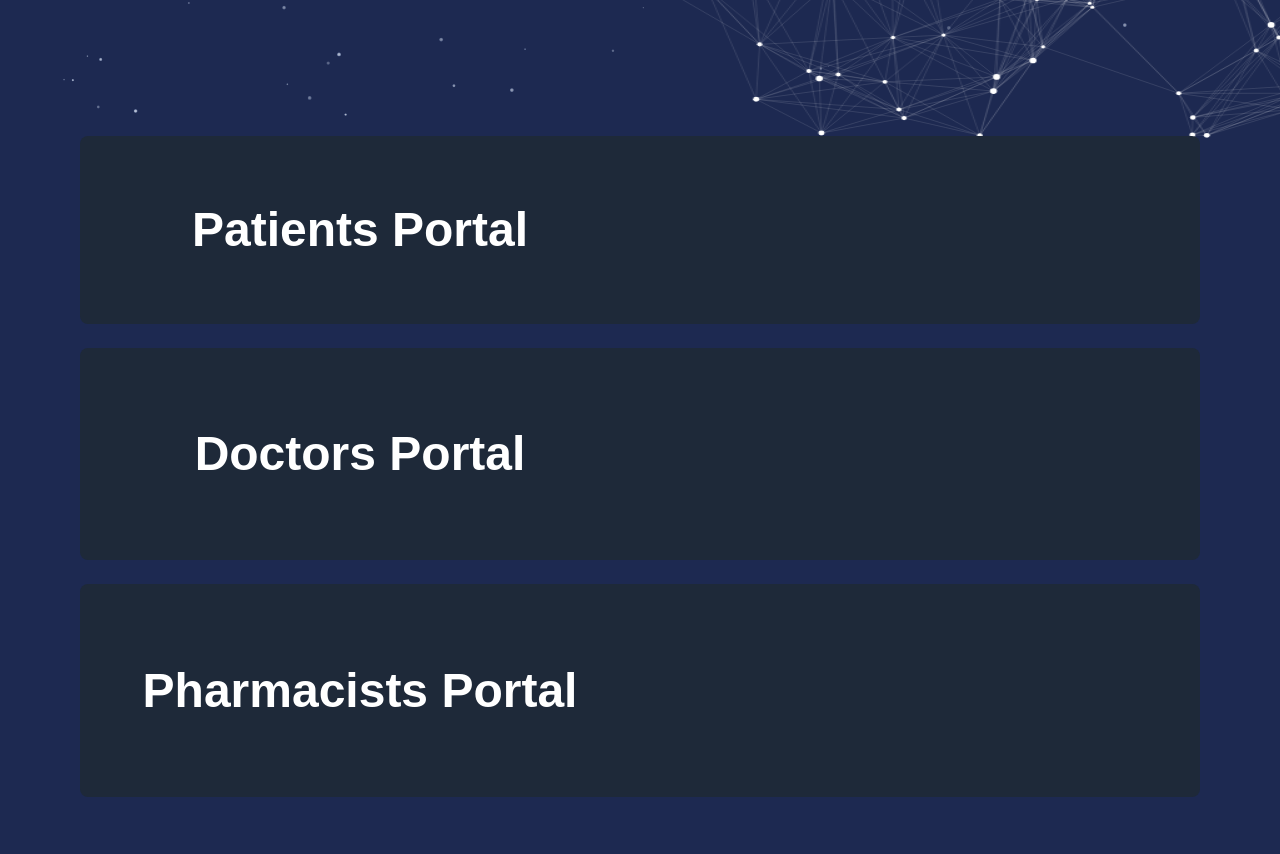
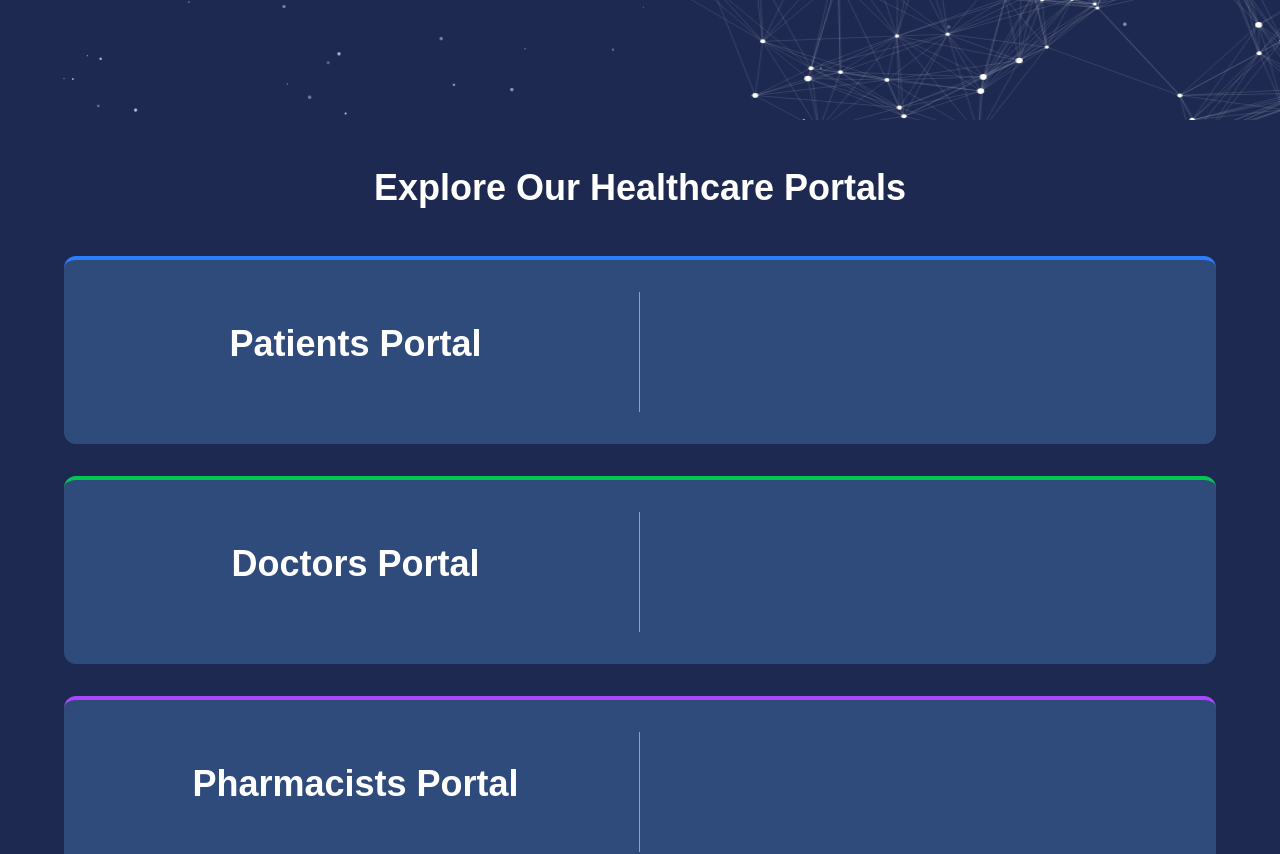
Before and after one commit to sandileSiwundla/BioHealthChain, a Next.js app: page / in a window 1280 px wide. Shown: the part 680-1534 px from the top of the page. Built offline with nearby package versions, Linux system fonts and the light colour scheme.

Commit message:
Added opacity to the project FeatureGrid

```diff
--- a/app/page.tsx
+++ b/app/page.tsx
@@ -4,20 +4,17 @@ import Navbar from '@/components/Navbar';
 import FloatingElements from '@/components/FloatingElement';
 import Team from '@/components/teams';
 import Stars from '@/components/ui/stars';
-import TitleCards from '@/components/FeatureGrid';
-import Cards from "@/components/ui/Card";
+import Cards from "@/components/ui/FeatureGrid";
 
 
-const features = [
-  { id: 1, title: "Analytics", description: "View your stats in real-time" },
-  { id: 2, title: "Reports", description: "Generate detailed reports" },
-  { id: 3, title: "Settings", description: "Customize your preferences" },
-];
 const Home = () => {
   return (
     <div className="bg-[#1d2951] min-h-screen relative overflow-hidden">
+      <div className="fixed top-0 left-0 w-full z-50">
+        <Navbar />
+      </div>
+
       <div className="relative w-full h-[800px]">
-        <Navbar />
         <Stars/>
 
         <div className="pt-16 ml-56 p-7 w-full flex items-start">
@@ -45,10 +42,8 @@ const Home = () => {
           <FloatingElements />
         </div>
       </div>
-        <TitleCards/>
+
         <Cards/>
-
-
         <Team/>
 
 
--- a/components/FeatureGrid.tsx
+++ /dev/null
@@ -1,45 +0,0 @@
-import React, { useState } from "react";
-import FeatureCard from "./titleCards";
-
-
-const features = [
-  {
-    id: 1,
-    title: "Patients Portal",
-    description:
-      "Access your personal medical records securely on BioHealthChain. Apply for access to your health data, view all documents, track your treatment history, and maintain full control over who can access your information. Empower yourself with complete transparency and security in managing your healthcare.",
-  },
-  {
-    id: 2,
-    title: "Doctors Portal",
-    description:
-      "Register as a verified healthcare provider and gain access to patients’ medical data in a secure, permissioned environment. Review health records, monitor ongoing treatments, update patient information, and collaborate with other providers to ensure accurate and timely care. Streamline your workflow while maintaining data privacy and compliance.",
-  },
-  {
-    id: 3,
-    title: "Pharmacists Portal",
-    description:
-      "Sign up as a certified pharmacist and manage patient prescriptions efficiently. Track prescription requests, provide medications, and ensure timely fulfillment while updating the patient’s medical record on the blockchain. Enhance patient safety, reduce errors, and maintain a transparent, auditable record of all medication transactions.",
-  },
-];
-
-
-const FeatureGrid: React.FC = () => {
-  const [selected, setSelected] = useState<number | null>(null);
-
-  return (
-    <div className="max-w-6xl mx-auto p-4">
-      {features.map((feature) => (
-        <FeatureCard
-          key={feature.id}
-          title={feature.title}
-          description={feature.description}
-          onClick={() => setSelected(feature.id)}
-        />
-      ))}
-      {selected && <p className="mt-4 text-blue-500">Selected feature ID: {selected}</p>}
-    </div>
-  );
-};
-
-export default FeatureGrid;
--- a/components/titleCards.tsx
+++ /dev/null
@@ -1,32 +0,0 @@
-import React from "react";
-
-interface FeatureCardProps {
-  title: string;
-  description?: string;
-  onClick?: () => void;
-}
-
-const FeatureCard: React.FC<FeatureCardProps> = ({ title, description, onClick }) => {
-  return (
-    <div
-      onClick={onClick}
-      className="w-full bg-gray-800 text-white rounded-lg p-8 mb-6 cursor-pointer relative overflow-hidden group"
-    >
-      <div className="flex items-center justify-center transition-all duration-700 group-hover:justify-between">
-        {/* Title */}
-        <h2 className="text-5xl font-bold text-center transition-all duration-700 group-hover:text-2xl group-hover:text-left flex-shrink-0">
-          {title}
-        </h2>
-
-        {/* Description */}
-        {description && (
-          <p className="opacity-0 w-1/2 ml-8 text-lg leading-snug transition-opacity duration-700 group-hover:opacity-100">
-            {description.split(" ").slice(0, 50).join(" ")}{/* roughly 4 lines */}
-          </p>
-        )}
-      </div>
-    </div>
-  );
-};
-
-export default FeatureCard;
--- a/components/ui/Card.tsx
+++ b/components/ui/FeatureGrid.tsx
@@ -43,8 +43,13 @@ const Home = () => {
 
   return (
     <div className="bg-[#1d2951] min-h-screen relative overflow-hidden">
+      {/* Blur overlay */}
+      <div className={`fixed inset-0  bg-opacity-30 backdrop-blur-sm transition-opacity duration-500 z-20 ${
+        selectedCard !== null ? 'opacity-100' : 'opacity-0 pointer-events-none'
+      }`} />
+
       {/* Feature Cards Section */}
-      <div className="relative z-10 px-8 pb-16 pt-12">
+      <div className="relative z-30 px-8 pb-16 pt-12">
         <div className="max-w-6xl mx-auto">
           <h3 className="text-4xl font-bold text-center mb-12 text-white">
             Explore Our Healthcare Portals
@@ -54,7 +59,11 @@ const Home = () => {
             {features.map((feature) => (
               <div
                 key={feature.id}
-                className={`bg-[#003F5C] rounded-xl p-8 cursor-pointer transition-all duration-500 ease-in-out transform hover:-translate-y-2 border-t-4 ${
+                className={`bg-[#2F4B7C] rounded-xl p-8 cursor-pointer transition-all duration-500 ease-in-out transform ${
+                  selectedCard === feature.id ? '-translate-y-2 scale-105 z-30' : ''
+                } ${
+                  selectedCard !== null && selectedCard !== feature.id ? 'opacity-70' : ''
+                } border-t-4 ${
                   feature.color === 'blue' ? 'border-blue-500' :
                   feature.color === 'green' ? 'border-green-500' : 'border-purple-500'
                 }`}
@@ -63,16 +72,13 @@ const Home = () => {
               >
                 <div className="flex min-h-[120px]">
                   {/* Left side - Title and icon */}
-                  <div className={`w-1/2 pr-6 border-r border-gray-200 flex flex-col justify-center transition-all duration-500 ease-in-out ${
+                  <div className={`w-1/2 pr-6 border-r border-gray-400 flex flex-col justify-center transition-all duration-500 ease-in-out ${
                     selectedCard === feature.id ? 'items-start' : 'items-center'
                   }`}>
                     <div className="flex flex-col items-center transition-all duration-500 ease-in-out">
                       <h4 className={`font-bold transition-all duration-500 ease-in-out ${
                         selectedCard === feature.id ? 'text-3xl text-left' : 'text-4xl text-center'
-                      } ${
-                        feature.color === 'blue' ? 'text-blue-700' :
-                        feature.color === 'green' ? 'text-green-700' : 'text-purple-700'
-                      }`}>
+                      } text-white`}>
                         {feature.title}
                       </h4>
 
```
